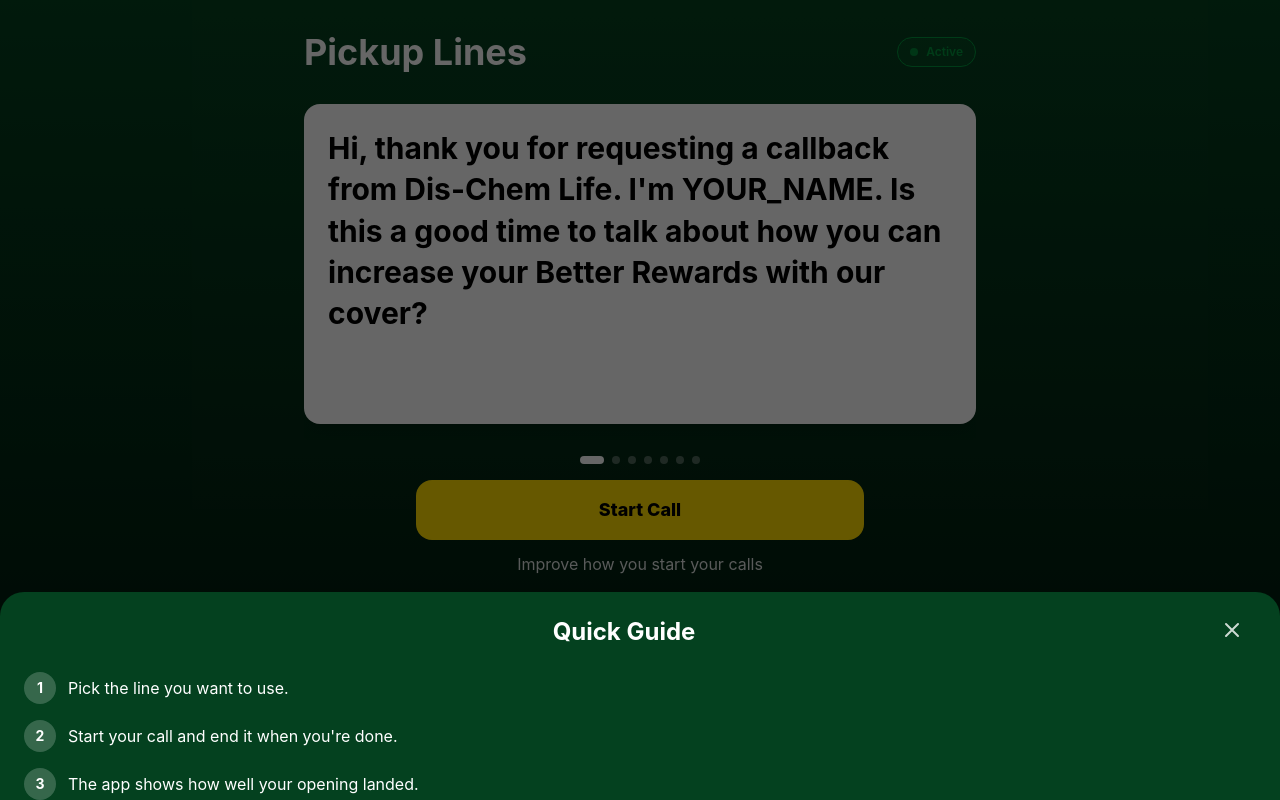
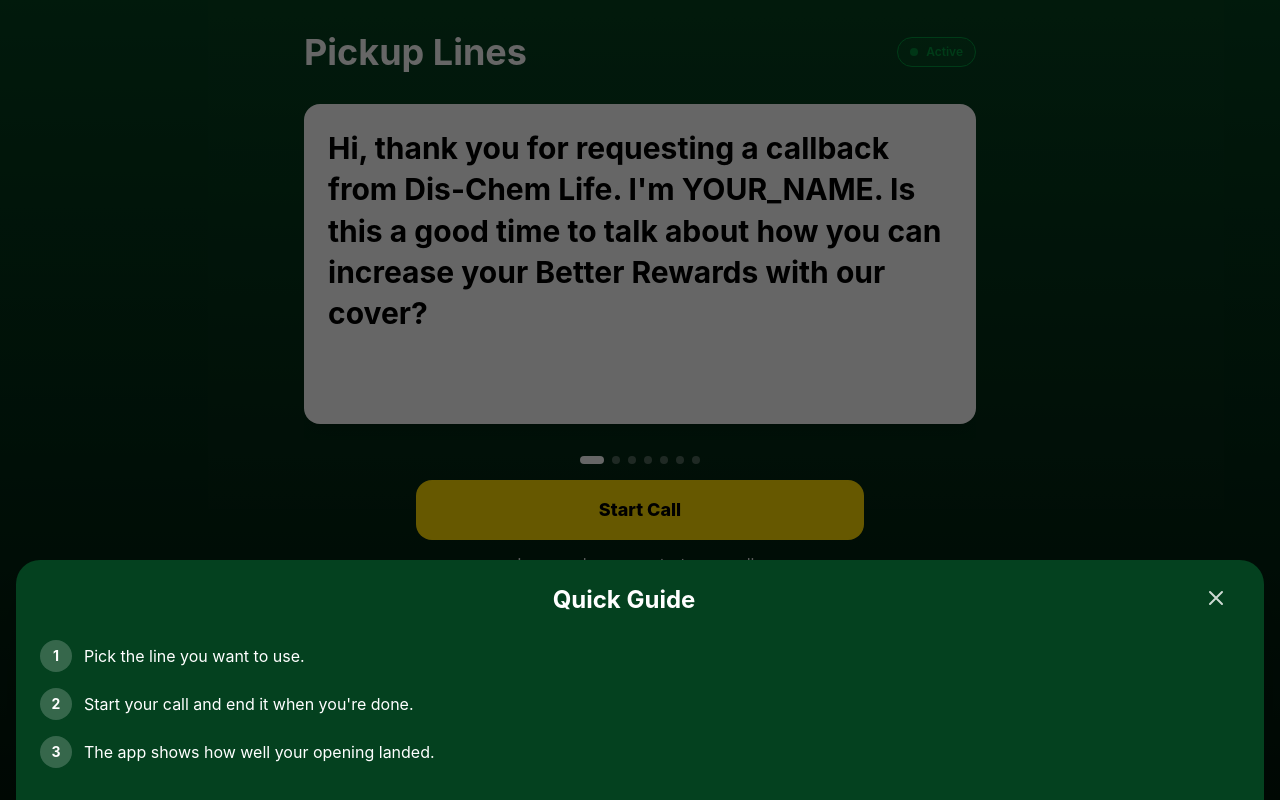
Before and after one commit to pierre-design/pickup-line, a React (Vite) app: page / in a window 1280 px wide. Both pictures are taken after a click on the button "Need Help?". Built offline with nearby package versions, Linux system fonts and the light colour scheme; no server answers.

Commit message:
Enhance: Improved drawer styling

```diff
--- a/src/components/FeedbackCard.tsx
+++ b/src/components/FeedbackCard.tsx
@@ -23,12 +23,12 @@
         initial={{ y: '100%' }}
         animate={{ y: 0 }}
         exit={{ y: '100%' }}
-        transition={{ type: 'tween', duration: 0.3, ease: 'easeInOut' }}
-        className="fixed bottom-0 left-0 right-0 bg-[#04411F] z-50 rounded-t-3xl shadow-2xl"
+        transition={{ type: 'tween', duration: 0.25, ease: [0.32, 0.72, 0, 1] }}
+        className="fixed bottom-0 left-4 right-4 bg-[#04411F] z-50 rounded-t-3xl shadow-2xl"
         role="alert"
         aria-live="polite"
       >
-        <div className="p-6 pb-safe">
+        <div className="p-6 pb-8">
           {/* Close button */}
           {onDismiss && (
             <button
--- a/src/components/OutcomeSelector.tsx
+++ b/src/components/OutcomeSelector.tsx
@@ -21,9 +21,9 @@
           animate={{ y: 0 }}
           exit={{ y: '100%' }}
           transition={{ type: 'tween', duration: 0.3, ease: 'easeInOut' }}
-          className="absolute bottom-0 left-0 right-0 bg-[#04411F] rounded-t-3xl shadow-2xl"
+          className="absolute bottom-0 left-4 right-4 bg-[#04411F] rounded-t-3xl shadow-2xl"
         >
-          <div className="p-6 pb-safe">
+          <div className="p-6 pb-8">
             <h3 className="text-xl font-bold text-white mb-2 text-center">
               How did the call go?
             </h3>
--- a/src/components/QuickGuideModal.tsx
+++ b/src/components/QuickGuideModal.tsx
@@ -22,11 +22,11 @@
           initial={{ y: '100%' }}
           animate={{ y: 0 }}
           exit={{ y: '100%' }}
-          transition={{ type: 'tween', duration: 0.3, ease: 'easeInOut' }}
-          className="absolute bottom-0 left-0 right-0 bg-[#04411F] rounded-t-3xl shadow-2xl"
+          transition={{ type: 'tween', duration: 0.25, ease: [0.32, 0.72, 0, 1] }}
+          className="absolute bottom-0 left-4 right-4 bg-[#04411F] rounded-t-3xl shadow-2xl"
           onClick={(e) => e.stopPropagation()}
         >
-          <div className="p-6 pb-safe">
+          <div className="p-6 pb-8">
             {/* Close button */}
             <button
               onClick={onDismiss}
```
